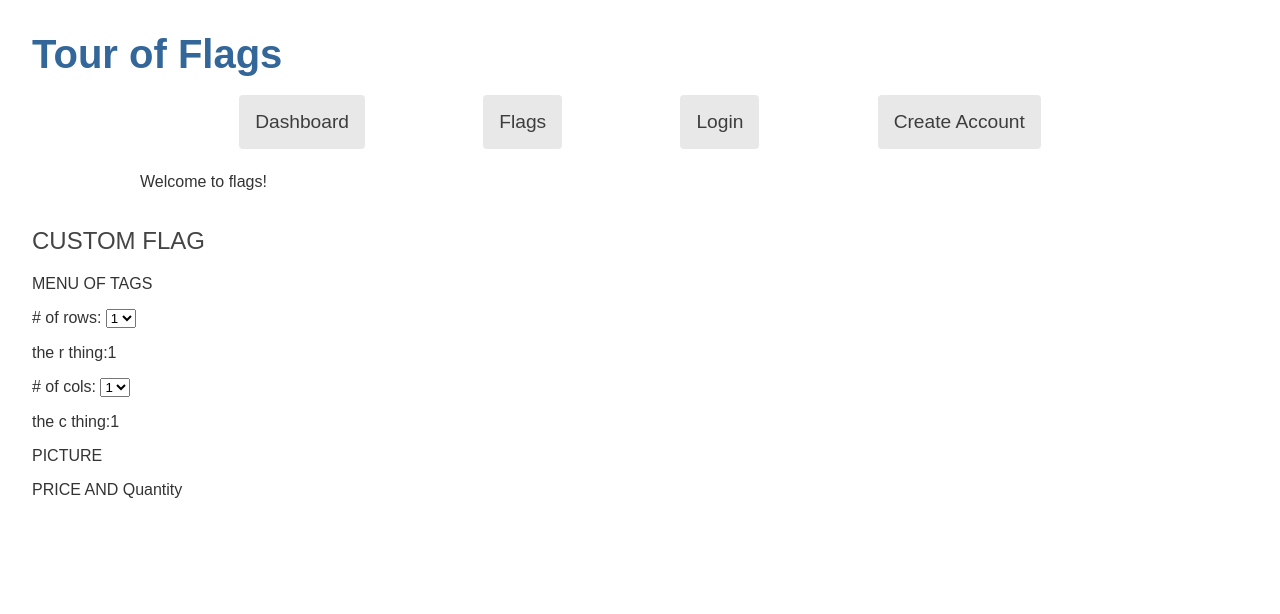
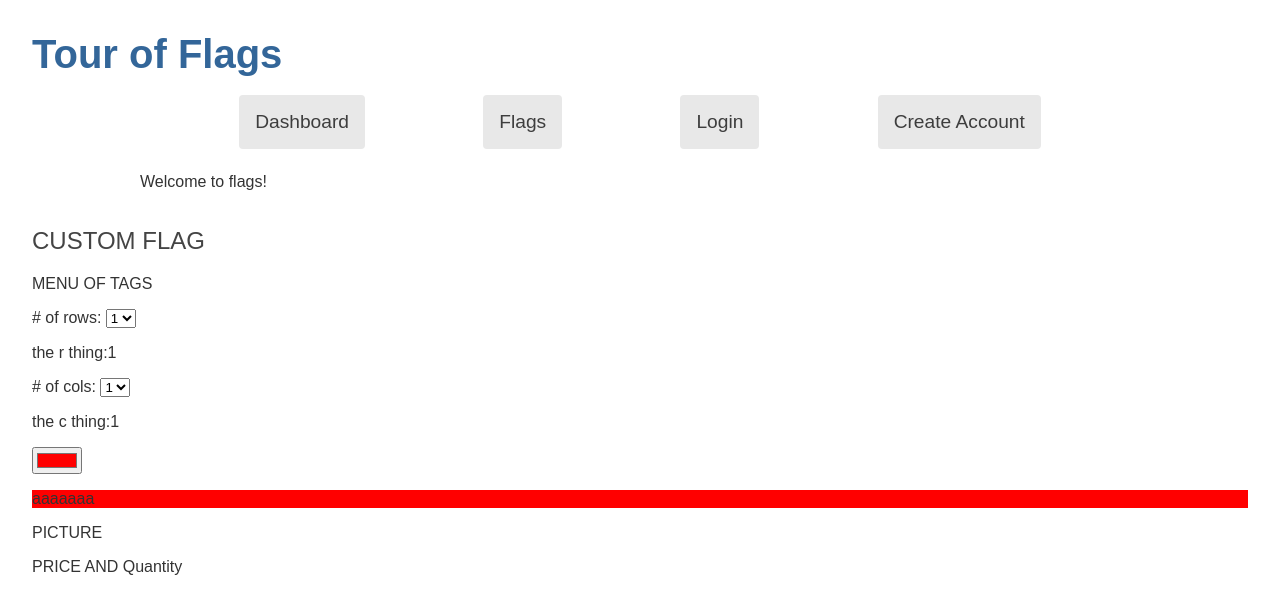
Before and after one commit to jas8726/flags-estore, an Angular app in the folder Tour-of-Flags/: page /customflag in a window 1280 px wide. Shown: the top 614 px of the page. Built offline with nearby package versions, Linux system fonts and the light colour scheme.

Commit message:
color picker changes the color of a divider

```diff
--- a/Tour-of-Flags/src/app/customflag/customflag.component.html
+++ b/Tour-of-Flags/src/app/customflag/customflag.component.html
@@ -35,10 +35,12 @@ attributes: disabled (useful for ifadmin)
 </p>
 <p>the c thing:{{cols}}</p>
 
+    <input type="color" #r1 id="1" name="r1" value="#ff0000" (change)="setRColor(r1.id, r1.value)">
+<div class="colortest" id="colortest" [ngStyle]="{background: r1color}">
+    <p>aaaaaaa</p>
+</div>
 
-
-
-<!--<output id="thing" name="x" for="message"></output> -->
+<!-- <button [ngStyle]="calculateStyles()">Button</button>   -->
 
 <P>PICTURE</P>
 <p>PRICE AND Quantity</p>
--- a/Tour-of-Flags/src/app/customflag/customflag.component.ts
+++ b/Tour-of-Flags/src/app/customflag/customflag.component.ts
@@ -17,8 +17,10 @@ export class CustomflagComponent {
 
   public rows: number = 1;
   public cols: number = 1;
-  private rcolors = [-1, -1, -1, -1, -1, -1];
-  private ccolors = [-1, -1, -1, -1, -1, -1];
+  public rcolors = ['none', 'none', 'none', 'none', 'none', 'none'];
+  private ccolors = ['none', 'none', 'none', 'none', 'none', 'none'];
+  public r1color: string = '#ff0000';
+  public styleOne = "#fea1c08";
 
   getRows(): void {
     this.rows;
@@ -30,7 +32,6 @@ export class CustomflagComponent {
     this.rows = x as number;
   }
 
-
   getCols(): void {
     this.cols;
   }
@@ -41,4 +42,14 @@ export class CustomflagComponent {
     this.cols = x as number;
   }
 
+  setRColor(i: any, hx: any): void{
+    var index = (i as number) -1;
+    this.rcolors[index] = hx as string;
+    if(index == 0){
+      this.r1color = hx as string;
+      console.log("setcolor called- r1color=" + this.r1color);
+    }
+  }
+
+
 }
```
Also changed, not shown: Tour-of-Flags/src/app/customflag/customflag.component.css (+17 -0 lines).
